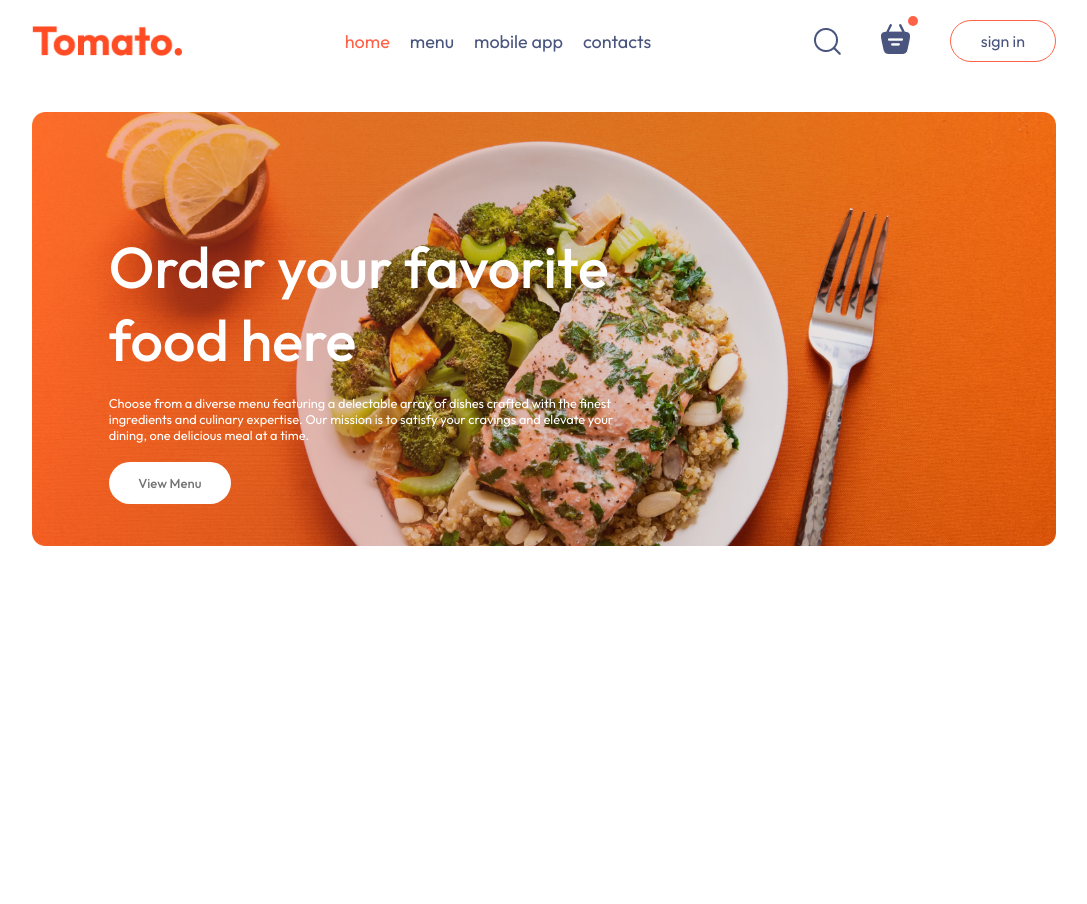
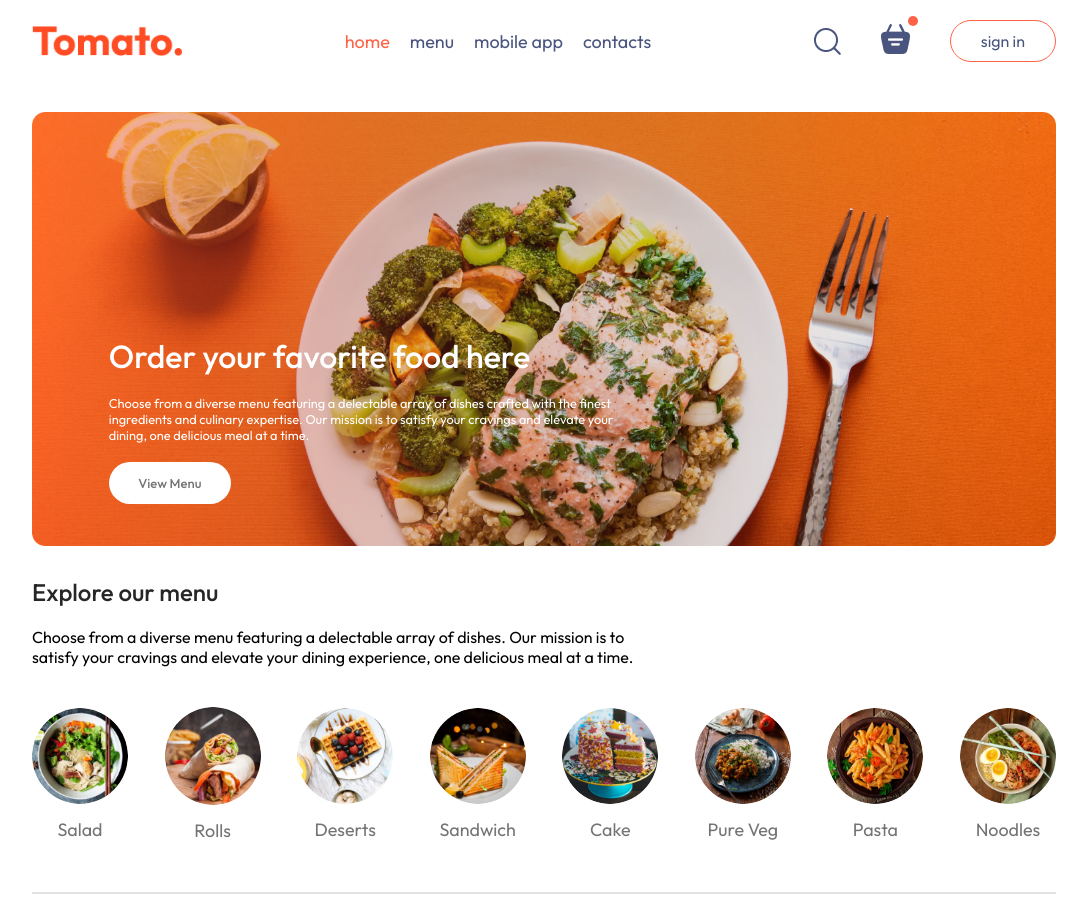
Before and after one commit to stkuwanda/foodder-frontend, a React (Vite) app: page / in a window 1280 px wide. Shown: the whole page, without its empty margins (96-1183 px from the left). Before the commit the page ends 800 px from the top, so only its background shows below. Built offline with nearby package versions, Linux system fonts and the light colour scheme.

Commit message:
implementing the ExploreMenu component and using it as a section of the Home page

```diff
--- a/src/assets/assets.js
+++ b/src/assets/assets.js
@@ -84,34 +84,41 @@ export const assets = {
 
 export const menu_list = [
 	{
+		id: 1,
 		menu_name: 'Salad',
 		menu_image: menu_1,
 	},
 	{
+		id: 2,
 		menu_name: 'Rolls',
 		menu_image: menu_2,
 	},
 	{
+		id: 3,
 		menu_name: 'Deserts',
 		menu_image: menu_3,
 	},
 	{
+		id: 4,
 		menu_name: 'Sandwich',
 		menu_image: menu_4,
 	},
 	{
+		id: 5,
 		menu_name: 'Cake',
 		menu_image: menu_5,
 	},
 	{
+		id: 6,
 		menu_name: 'Pure Veg',
 		menu_image: menu_6,
 	},
-	{
+	{ id: 7,
 		menu_name: 'Pasta',
 		menu_image: menu_7,
 	},
 	{
+		id: 8,
 		menu_name: 'Noodles',
 		menu_image: menu_8,
 	},
--- /dev/null
+++ b/src/components/ExploreMenu/ExploreMenu.component.css
@@ -0,0 +1,52 @@
+section.explore-menu {
+	display: flex;
+	flex-direction: column;
+	gap: 20px;
+}
+
+section.explore-menu h2 {
+	color: #262626;
+	font-weight: 500;
+}
+
+.explore-menu-text {
+	max-width: 60%;
+	columns: #808080;
+}
+
+.explore-menu-list {
+	list-style: none;
+	display: flex;
+	justify-content: space-between;
+	align-items: center;
+	gap: 30px;
+	text-align: center;
+	margin: 20px 0px;
+	overflow-x: scroll;
+}
+
+.explore-menu-list::-webkit-scrollbar {
+	display: none;
+}
+
+.explore-menu-list-item img {
+	width: 7.5vw;
+	min-width: 80px;
+	cursor: pointer;
+	border-radius: 50%;
+	transition: 0.2s;
+}
+
+.explore-menu-list-item p {
+	margin-top: 10px;
+	color: #747474;
+	font-size: max(1.4vw, 16px);
+	cursor: pointer;
+}
+
+section.explore-menu hr {
+  margin: 10px 0px;
+  height: 2px;
+  background-color: #e2e2e2;
+  border: none;
+}
--- /dev/null
+++ b/src/components/ExploreMenu/ExploreMenu.component.jsx
@@ -0,0 +1,28 @@
+import './ExploreMenu.component.css';
+import { menu_list } from '../../assets/assets';
+
+function ExploreMenu() {
+	return (
+		<section id='explore-menu' className='explore-menu'>
+			<h2>Explore our menu</h2>
+			<p className='explore-menu-text'>
+				Choose from a diverse menu featuring a delectable array of dishes. Our
+				mission is to satisfy your cravings and elevate your dining experience,
+				one delicious meal at a time.
+			</p>
+			<ul className='explore-menu-list'>
+				{menu_list.map((item) => {
+					return (
+						<li key={item.id} className='explore-menu-list-item'>
+							<img src={item.menu_image} alt={`${item.menu_name} image`} />
+							<p>{item.menu_name}</p>
+						</li>
+					);
+				})}
+			</ul>
+      <hr />
+		</section>
+	);
+}
+
+export default ExploreMenu;
--- a/src/components/Header/Header.component.css
+++ b/src/components/Header/Header.component.css
@@ -18,10 +18,10 @@ header {
   animation: fadeIn  3s;
 }
 
-.header-content h2 {
+.header-content h1 {
 	font-weight: 500;
 	color: white;
-	font-size: max(4.5vw, 22px);
+	font-size: max(2.5vw, 18px);
 }
 
 .header-content p {
--- a/src/components/Header/Header.component.jsx
+++ b/src/components/Header/Header.component.jsx
@@ -4,7 +4,7 @@ function Header() {
   return (
     <header>
       <div className="header-content">
-        <h2>Order your favorite food here</h2>
+        <h1>Order your favorite food here</h1>
         <p>Choose from a diverse menu featuring a delectable array of dishes crafted with the finest ingredients and culinary expertise. Our mission is to satisfy your cravings and elevate your dining, one delicious meal at a time.</p>
         <button>View Menu</button>
       </div>
--- a/src/pages/Home/Home.page.jsx
+++ b/src/pages/Home/Home.page.jsx
@@ -1,3 +1,4 @@
+import ExploreMenu from '../../components/ExploreMenu/ExploreMenu.component';
 import Header from '../../components/Header/Header.component';
 import './Home.page.css';
 
@@ -5,6 +6,7 @@ function Home() {
   return (
     <main>
       <Header />
+      <ExploreMenu />
     </main>
   )
 }
```
